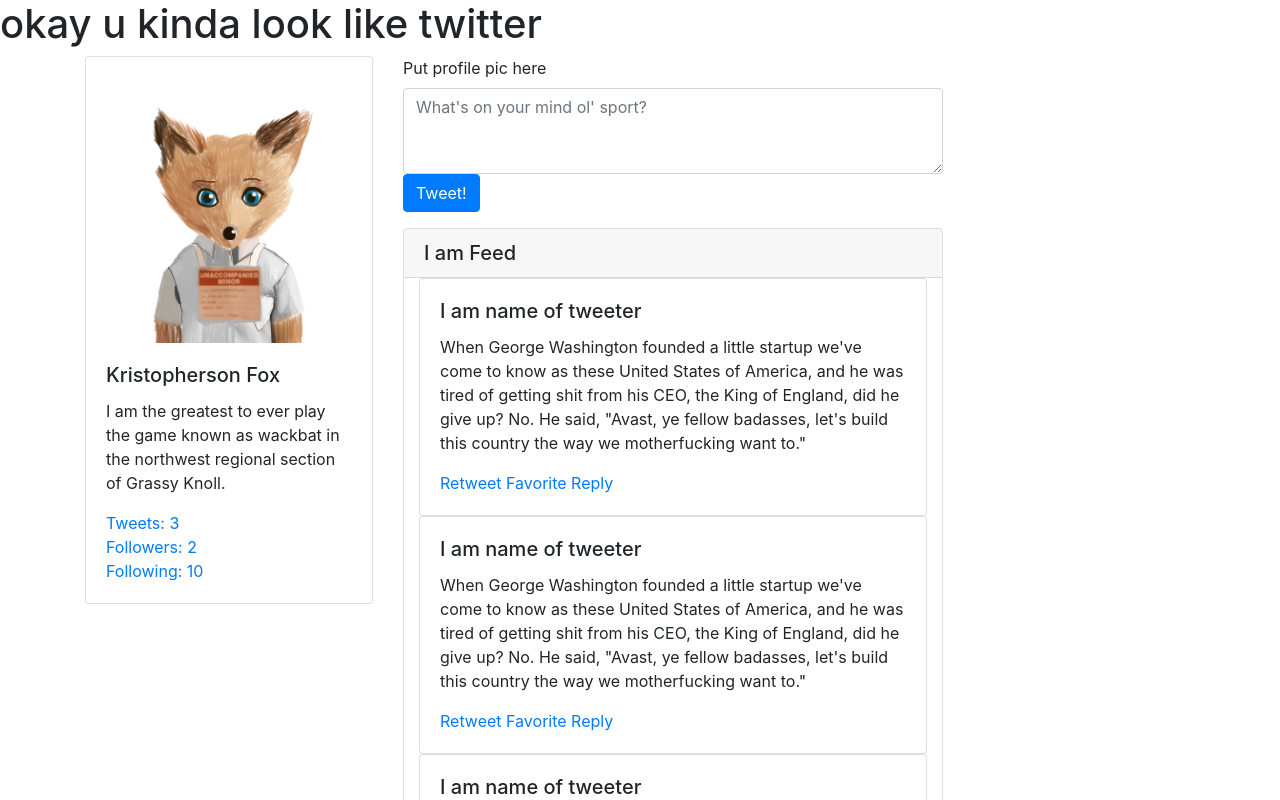
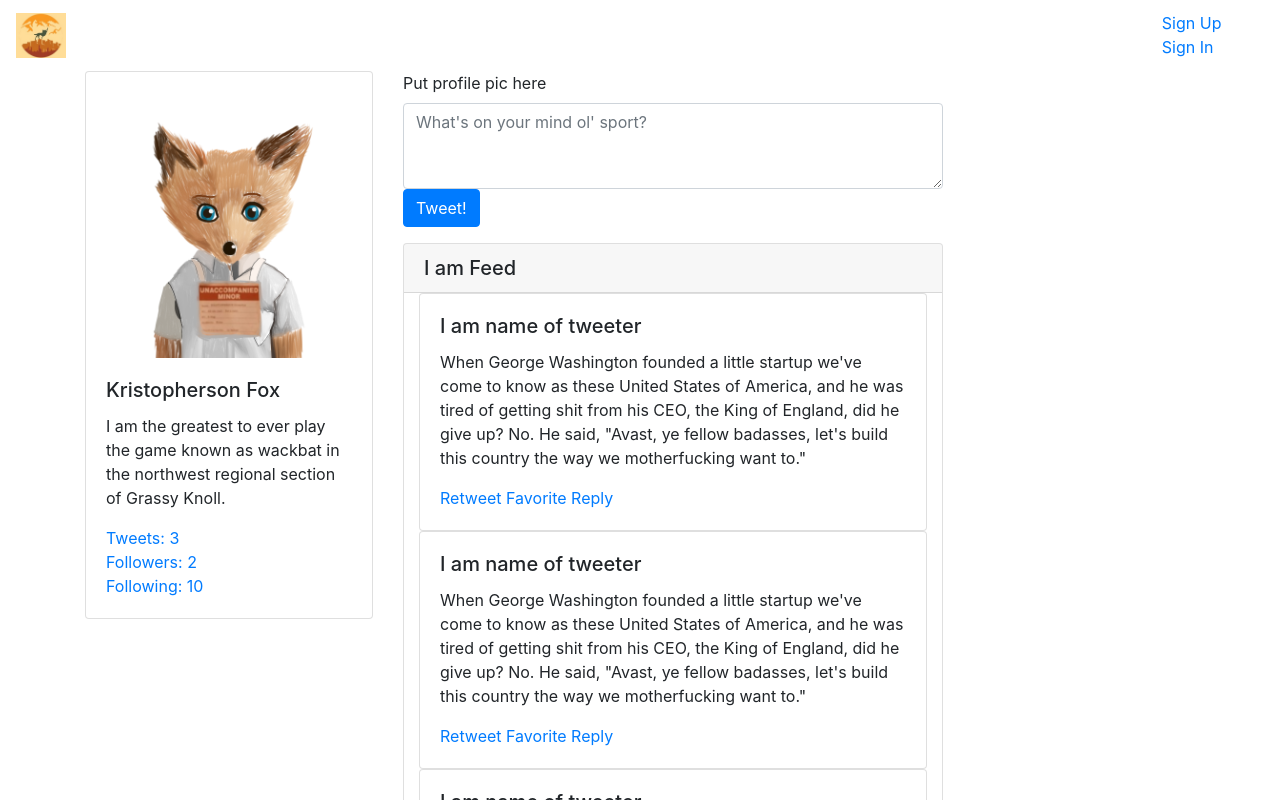
Before and after one commit to bouncingbumble/critter, a React (Create React App) app in the folder frontend/: page /signin in a window 1280 px wide. Shown: the top 800 px of the page. Built offline with nearby package versions, Linux system fonts and the light colour scheme.

Commit message:
add navbar component

```diff
--- a/frontend/src/containers/App.js
+++ b/frontend/src/containers/App.js
@@ -2,6 +2,7 @@ import React, { Component } from 'react';
 import { Provider } from 'react-redux';
 import { configureStore } from '../store';
 import { BrowserRouter as Router } from 'react-router-dom';
+import Navbar from './Navbar';
 
 const store = configureStore();
 
@@ -69,7 +70,9 @@ class App extends Component {
       <Provider store={store}>
         <Router>
           <div>
-            <h1>okay u kinda look like twitter</h1>
+            <div className="iamnav">
+              <Navbar/>
+            </div>
             <div className="container">
               <div className="row">
                 <div className="col">
--- /dev/null
+++ b/frontend/src/containers/Navbar.js
@@ -0,0 +1,33 @@
+import React, { Component } from 'react';
+import { Link } from 'react-router-dom';
+import { connect } from 'react-redux';
+
+class Navbar extends Component {
+    render(){
+        return (
+            <nav className="navbar navbar-expand">
+                <div className="container-fluid">
+                    <Link to="/" className="navbar-brand">
+                        <img src="logo.png" style={{"max-width":"50px"}}alt="Critter Home" />
+                    </Link>
+                </div>
+                <ul className="nav navbar-nav navbar-right">
+                    <li>
+                        <Link to="/signup">Sign Up</Link>
+                    </li>
+                    <li>
+                        <Link to="/signin">Sign In</Link>
+                    </li>
+                </ul>
+            </nav>
+        )
+    }
+}
+
+function mapStateToProps(state) {
+    return {
+        currentUser: state.currentUser
+    };
+}
+
+export default connect(mapStateToProps, null)(Navbar);
```
Also changed, not shown: frontend/public/logo.png (added).
